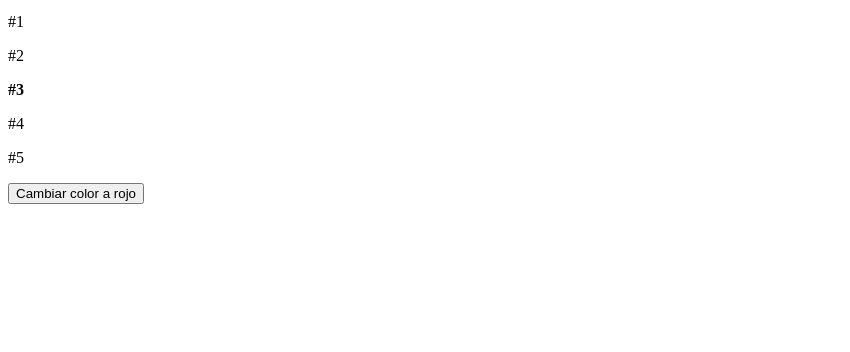
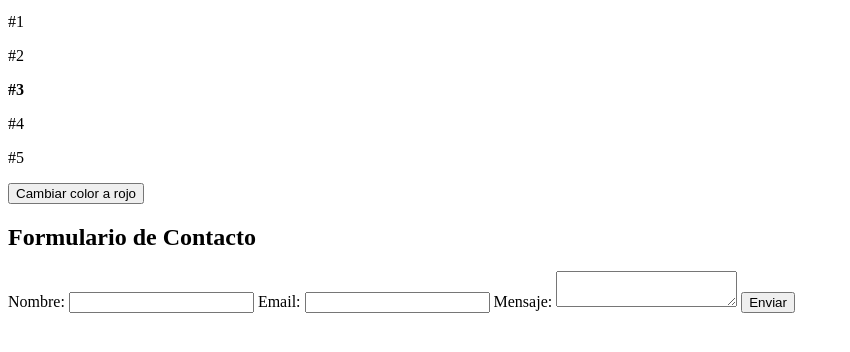
Before and after one commit to IvanJialo/JavaScript, a plain HTML site: page index.html in a window 1280 px wide. Shown: the part 104-456 px from the top of the page, without its empty margins (0-850 px from the left). Drawn offline with Linux system fonts and the light colour scheme.

Commit message:
Espero que sea el ultimo commit

```diff
--- a/index.html
+++ b/index.html
@@ -21,5 +21,20 @@
 
     <button id="rojo">Cambiar color a rojo</button>
 
+    <section id="formulario">
+        <h2>Formulario de Contacto</h2>
+        <form id="contactForm">
+          <label for="name">Nombre:</label>
+          <input type="text" id="name" name="name" required>
+
+          <label for="email">Email:</label>
+          <input type="email" id="email" name="email" required>
+
+          <label for="message">Mensaje:</label>
+          <textarea id="message" name="message" required></textarea>
+
+          <button type="submit" id="submit">Enviar</button>
+        </form>
+      </section>
 </body>
 </html>
--- a/script/main.js
+++ b/script/main.js
@@ -14,8 +14,7 @@ function botonPersonal() {
 
 function colorRojo() {
     let misClases = document.getElementsByClassName("para");
-    misClases[0].classList.add('rojo')
-    console.log("NO CLIIIIIICK!!!!!!")
+    misClases[0].classList.add('rojo');
 
 }
 
@@ -43,4 +42,17 @@ document.addEventListener("DOMContentLoaded", () => {
 
     document.getElementById("rojo").addEventListener('click', colorRojo);
 
+    let boton = document.getElementById("submit");
+    boton.addEventListener('click', () => {
+        let name = document.getElementById('name').value;
+        let email = document.getElementById('email').value;
+        let message = document.getElementById('message').value;
+
+        console.log("Name: ", name);
+        console.log("Email: ", email);
+        console.log("Message: ", message);
+
+    })
+
+
 })
```
